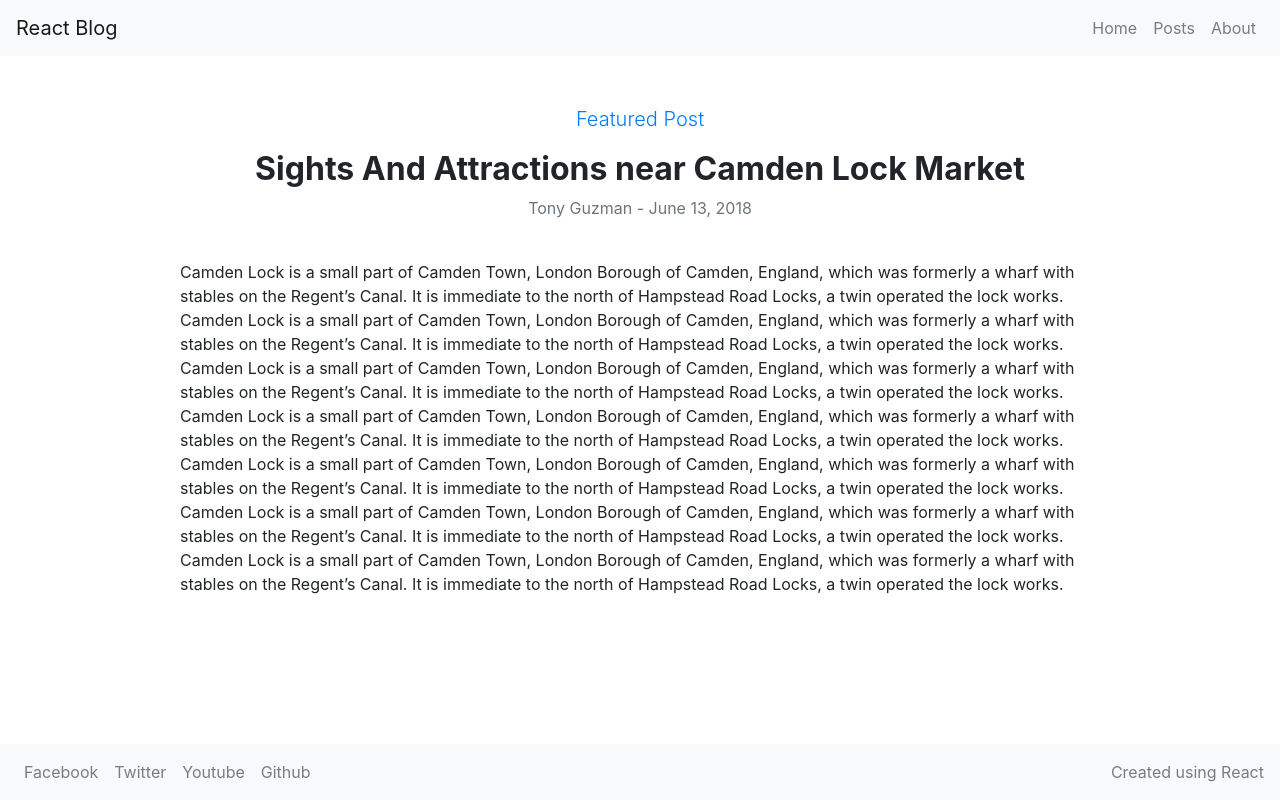
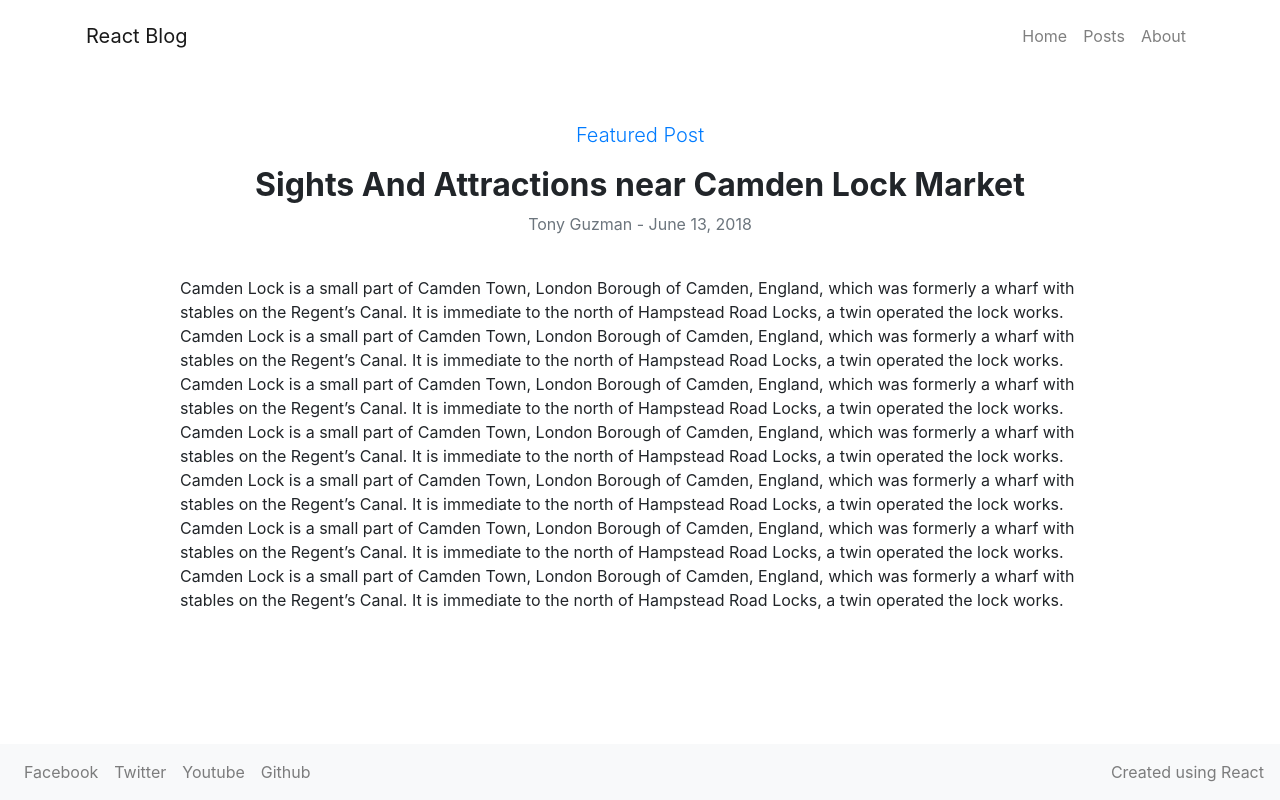
Before and after one commit to tlguzman94/blog-frontend, a React (Create React App) app: page / in a window 1280 px wide. Built offline with nearby package versions, Linux system fonts and the light colour scheme.

Commit message:
modified the nav spacing and colo

```diff
--- a/src/components/layout/Navigation.js
+++ b/src/components/layout/Navigation.js
@@ -4,7 +4,7 @@ import { Link } from 'react-router-dom';
 
 function Navigation() {
   return (
-    <Navbar bg="light" variant="light" expand="sm">
+    <Navbar variant="light" expand="sm" className="container-lg py-3">
       <Link to="/" className="navbar-brand">
         React Blog
       </Link>
```
